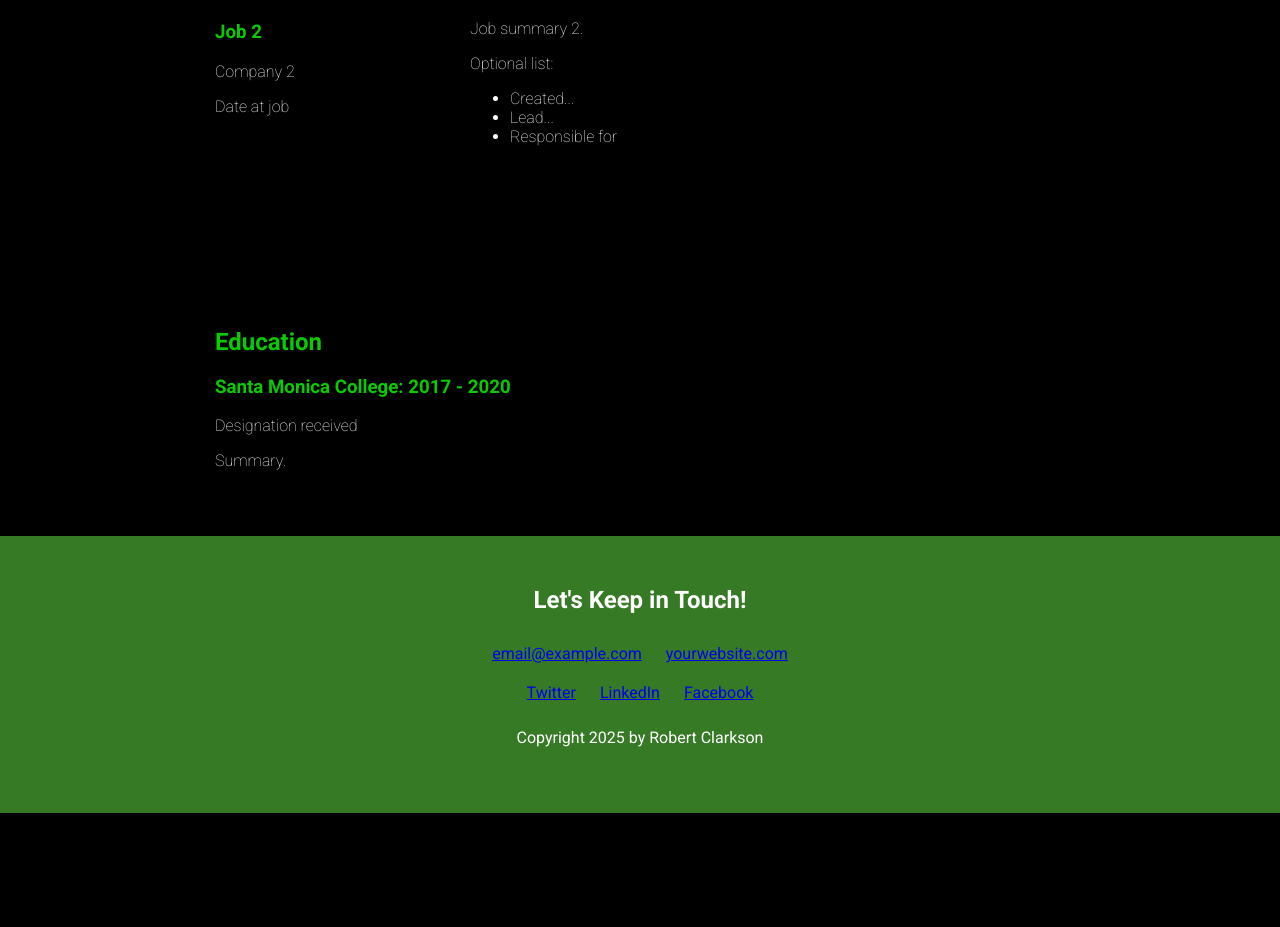
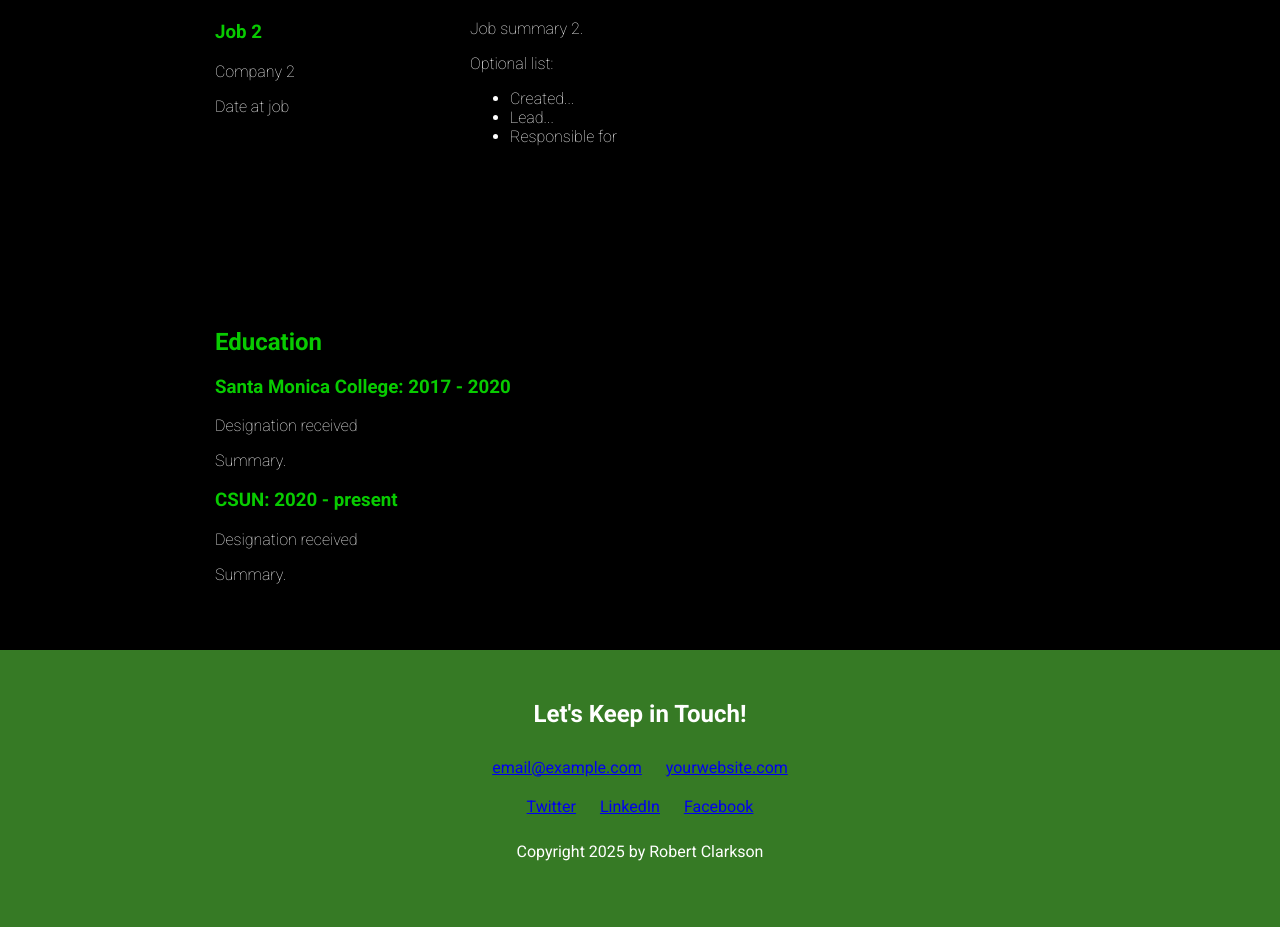
Before and after one commit to RobertEClarkson/HW7-Page, a plain HTML site: page index.html in a window 1280 px wide. Shown: the part 648-1575 px from the top of the page. Before the commit the page ends 1461 px from the top, so only its background shows below. Drawn offline with Linux system fonts and the light colour scheme; a web font is replaced by a local one.

Commit message:
Update index.html

```diff
--- a/index.html
+++ b/index.html
@@ -86,6 +86,12 @@
 
                 <!-- Add as many paragraphs as you need. -->
                 <p>Summary.</p>
+
+                <h3>CSUN: 2020 - present</h3>
+                <p>Designation received</p>
+
+                <!-- Add as many paragraphs as you need. -->
+                <p>Summary.</p>
                 <!-- End of school details. -->
             </div>
         </section>
```
